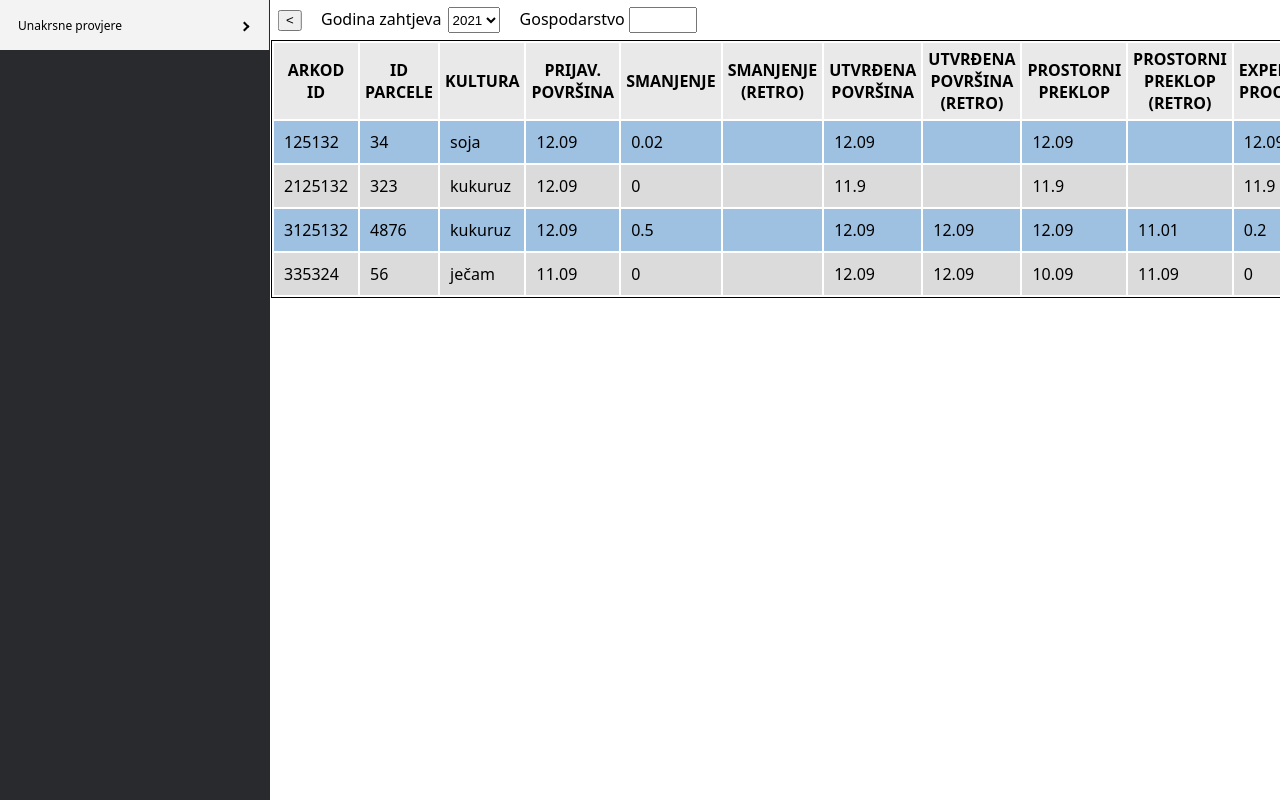
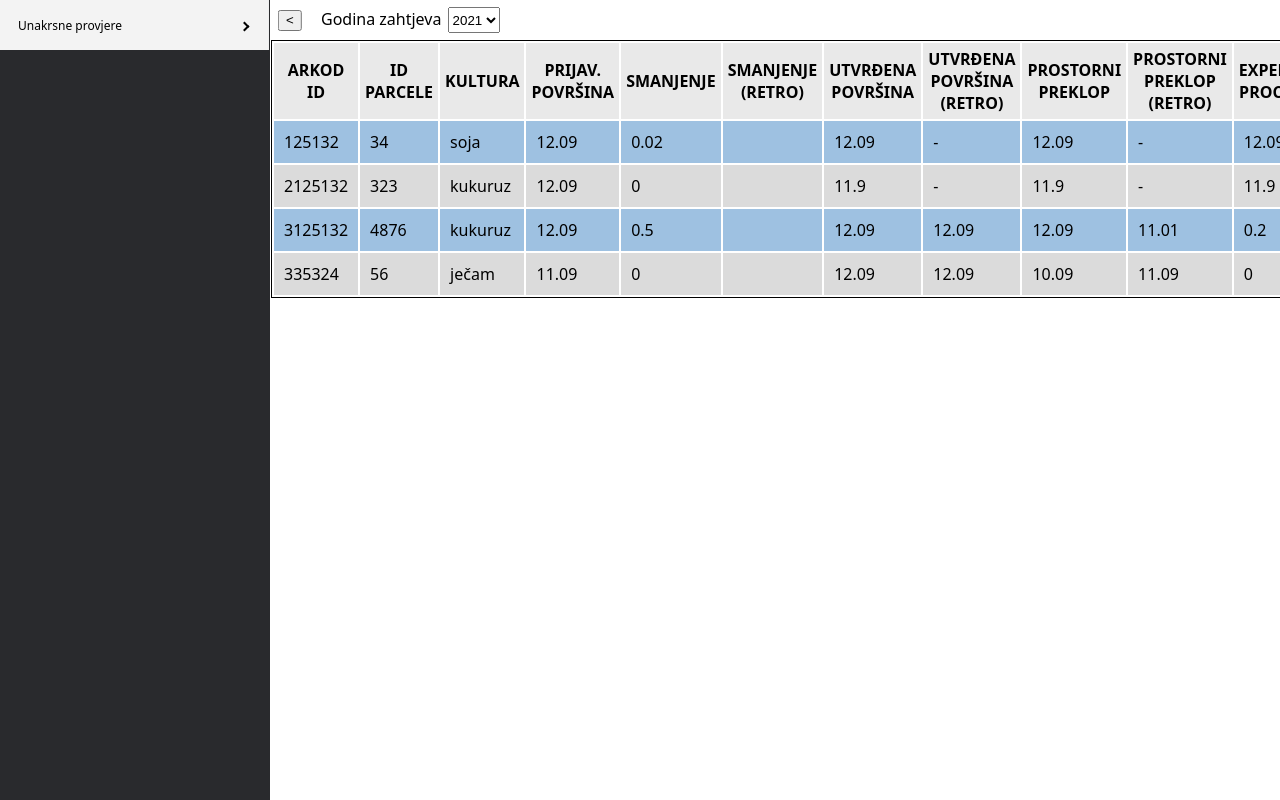
Before and after one commit to vturkovic/cross-check-tables, a React (Create React App) app: page /eko in a window 1280 px wide. Shown: the top 800 px of the page. Built offline with nearby package versions, Linux system fonts and the light colour scheme; the HTML template or start-up script is replaced by a standard one.

Commit message:
render row string in case of null value, remove farm input

```diff
--- a/src/components/farmSelectComponent/farmSelectComponent.tsx
+++ b/src/components/farmSelectComponent/farmSelectComponent.tsx
@@ -12,10 +12,10 @@ const FarmSelectComponent = () => {
                 </select>
             </div>
 
-            <div className='farm-input-container'>
+            {/* <div className='farm-input-container'>
                 <label htmlFor="farm-input">Gospodarstvo </label>
                 <input type="text" />
-            </div>
+            </div> */}
         </div>
     );
 };
--- a/src/components/tableComponent/tableComponent.tsx
+++ b/src/components/tableComponent/tableComponent.tsx
@@ -32,7 +32,7 @@ const TableComponent = ({ columns, data }: any) => {
                             {row.cells.map(cell => {
                                 return (
                                     <td {...cell.getCellProps()} >
-                                        {cell.render('Cell')}
+                                        {cell.value !== null ? cell.render('Cell') : '-'}
                                     </td>
                                 );
                             })}
```
